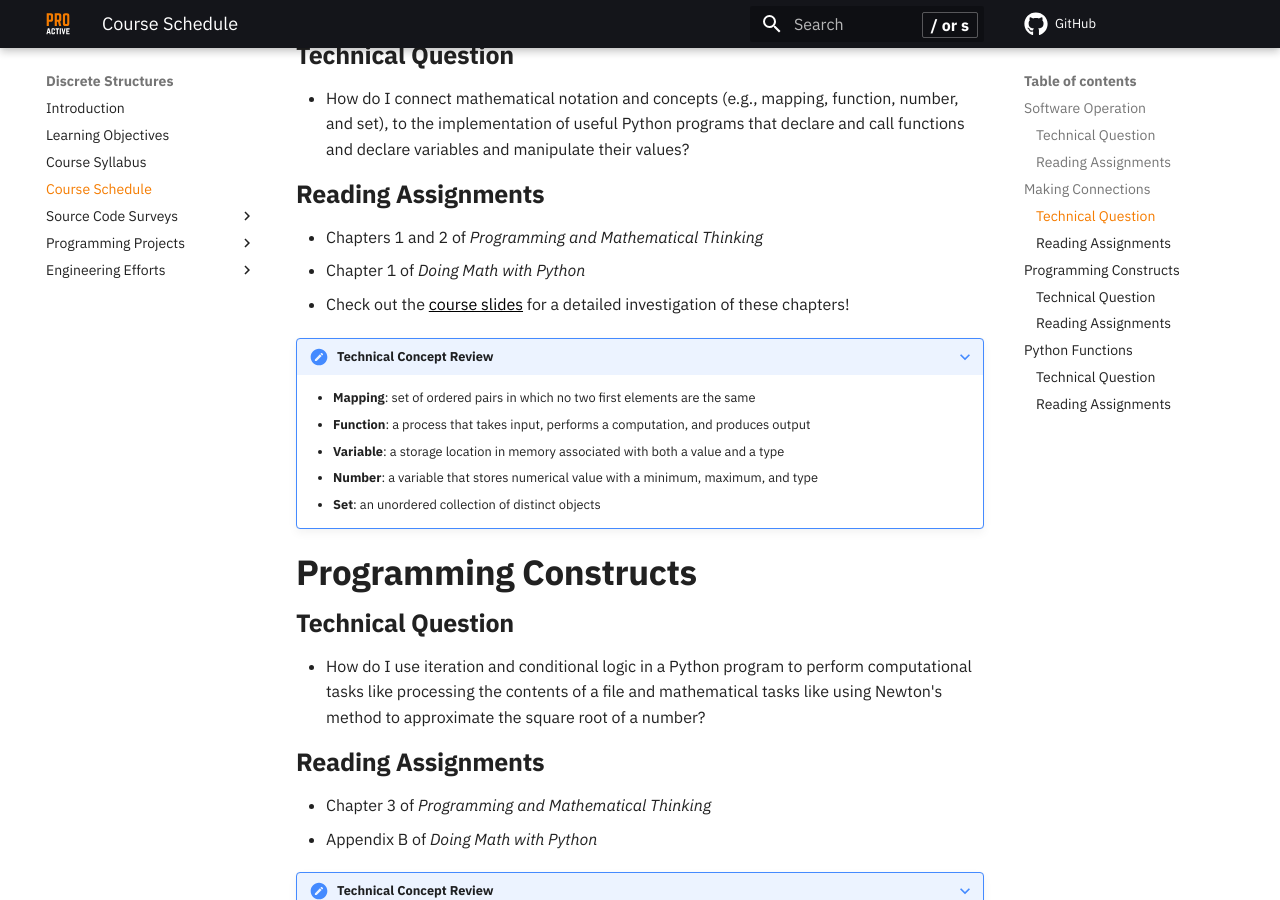
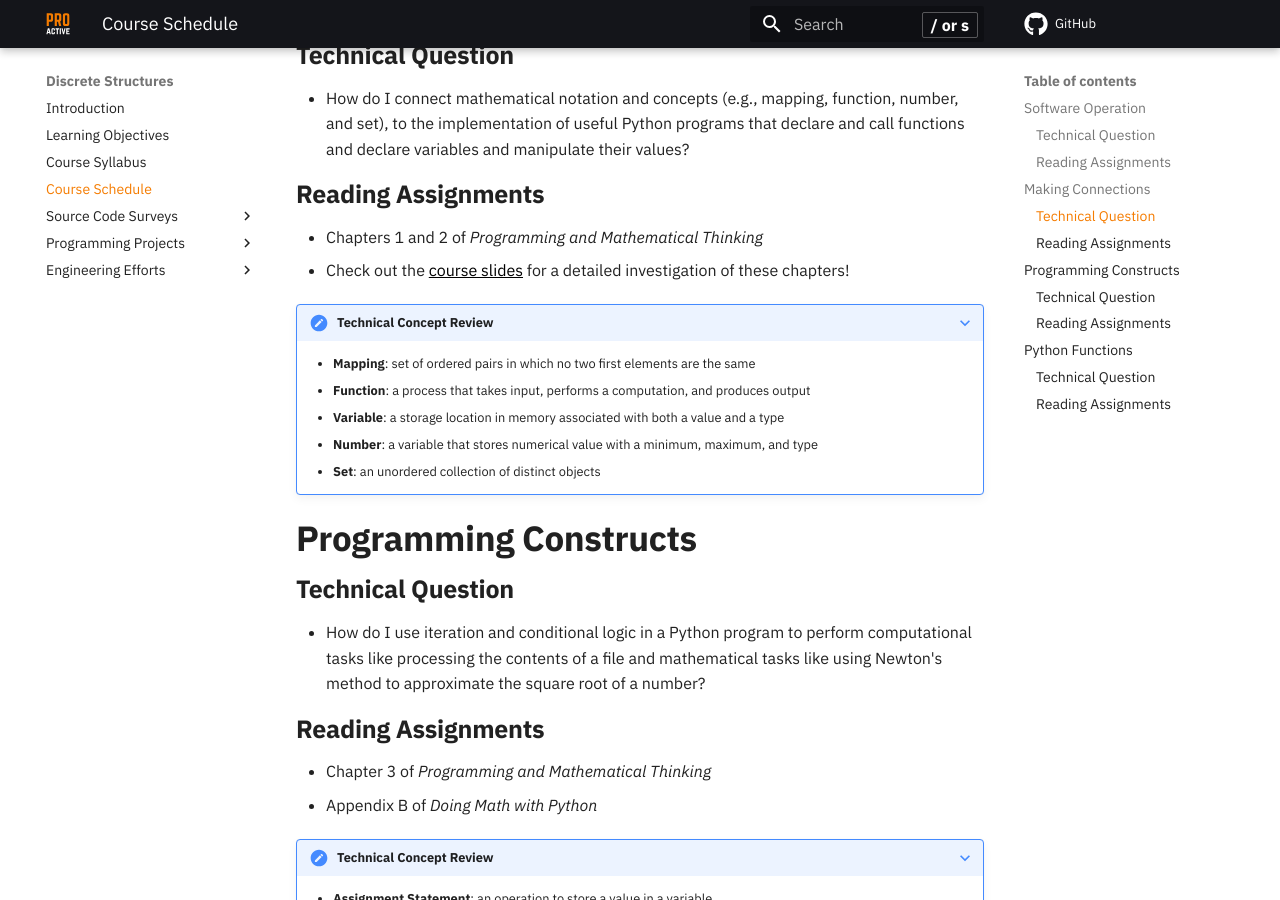
Before and after one commit to ProactiveProgrammers/www.proactiveprogrammers.com, an MkDocs documentation site: the page built from docs/discrete-structures/schedule-discrete-structures.md, in a window 1280 px wide and 900 px high, scrolled down 506 px. Built offline with MkDocs 1.6.1 and Material for MkDocs 9.7.7, drawn with Linux system fonts in a browser that asks for light colours; comment, search, counter and statistics services are not loaded.

Commit message:
fix: Delete c1 1 of DMWP in making-connections of schedule-discrete-structures.

```diff
--- a/docs/discrete-structures/schedule-discrete-structures.md
+++ b/docs/discrete-structures/schedule-discrete-structures.md
@@ -24,7 +24,6 @@
 ### Reading Assignments
 
 - Chapters 1 and 2 of *Programming and Mathematical Thinking*
-- Chapter 1 of *Doing Math with Python*
 - Check out the [course slides](/slides/discrete-structures/making-connections/) for a detailed investigation of these chapters!
 
 ???+ note "Technical Concept Review"
```
